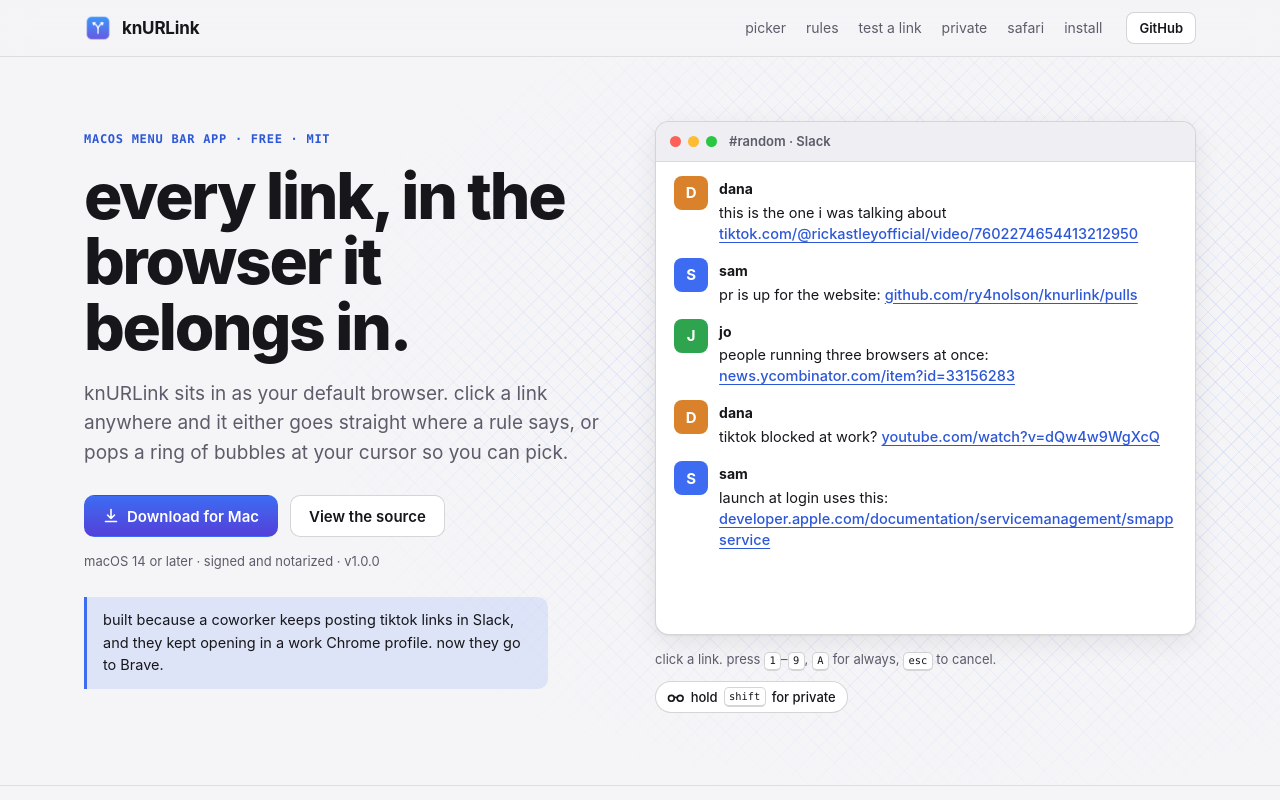
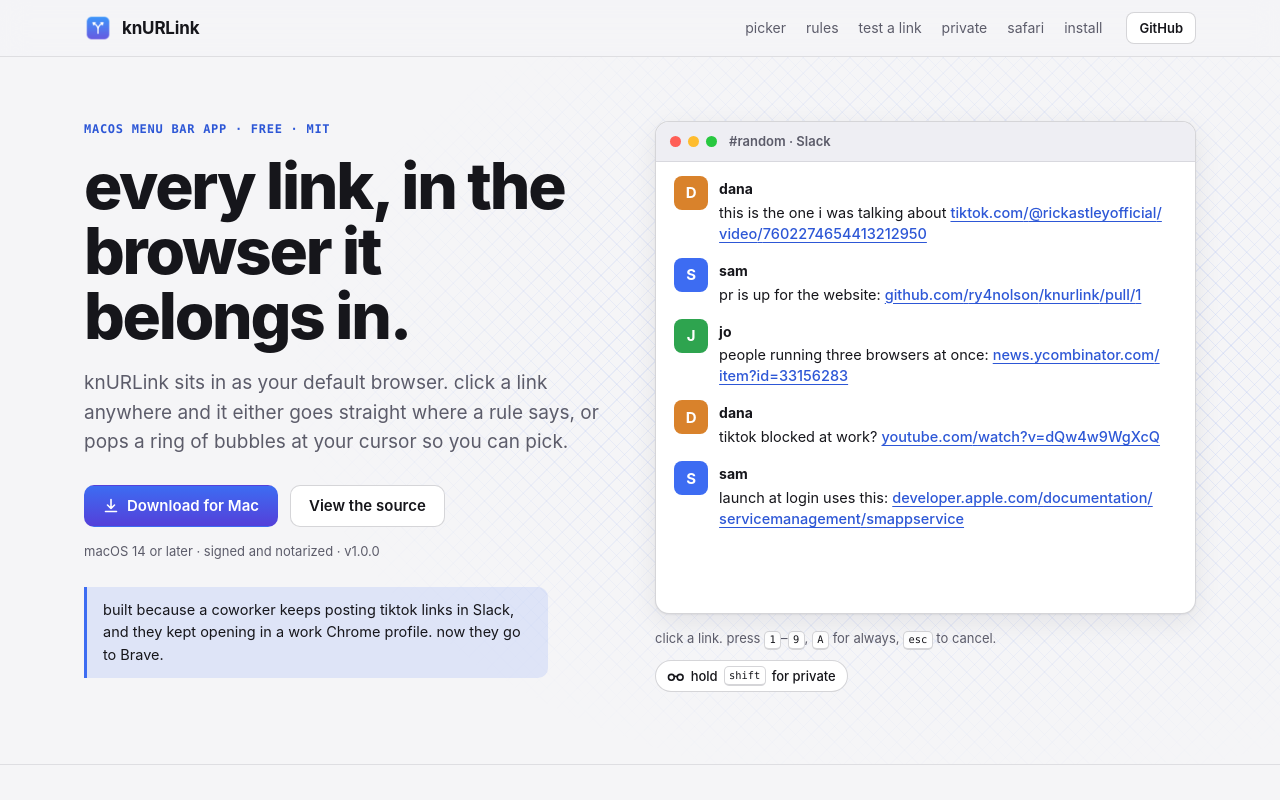
Before and after one commit to ry4nolson/knurlink, a plain HTML site: page docs/index.html in a window 1280 px wide. Shown: the top 800 px of the page. Drawn offline with Linux system fonts and the light colour scheme.

Commit message:
Point the demo's GitHub link at the site PR and wrap URLs at slashes

```diff
--- a/docs/site.js
+++ b/docs/site.js
@@ -1,6 +1,6 @@
 (function () {
   const M = window.Matcher;
-  const PR_URL = "https://github.com/ry4nolson/knurlink/pulls";
+  const PR_URL = "https://github.com/ry4nolson/knurlink/pull/1";
   const reduceMotion = window.matchMedia("(prefers-reduced-motion: reduce)").matches;
 
   const browsers = [
@@ -89,7 +89,8 @@
           el("p", {}, m.text.map((part) =>
             typeof part === "string"
               ? part
-              : el("a", { href: part.url, class: "demo-link", "data-url": part.url }, pretty(part.url))
+              : el("a", { href: part.url, class: "demo-link", "data-url": part.url },
+                  pretty(part.url).split("/").flatMap((s, i) => (i ? ["/", el("wbr"), s] : [s])))
           ))
         )
       )
--- a/docs/styles.css
+++ b/docs/styles.css
@@ -203,7 +203,7 @@ h1 { font-size: clamp(38px, 6vw, 64px); font-weight: 800; letter-spacing: -0.035
 .msg { display: flex; gap: 11px; align-items: flex-start; }
 .avatar { flex: none; width: 34px; height: 34px; border-radius: 8px; background: var(--c); color: #fff; font-weight: 700; display: grid; place-items: center; text-transform: uppercase; font-size: 15px; }
 .who { font-weight: 700; font-size: 14px; }
-.msg p { margin: 1px 0 0; font-size: 14.5px; line-height: 1.45; overflow-wrap: anywhere; }
+.msg p { margin: 1px 0 0; font-size: 14.5px; line-height: 1.45; overflow-wrap: break-word; }
 .demo-link { font-weight: 500; }
 .demo-hint { display: flex; flex-wrap: wrap; gap: 10px 16px; align-items: center; justify-content: space-between; margin-top: 14px; font-size: 13px; color: var(--muted); }
 
```
